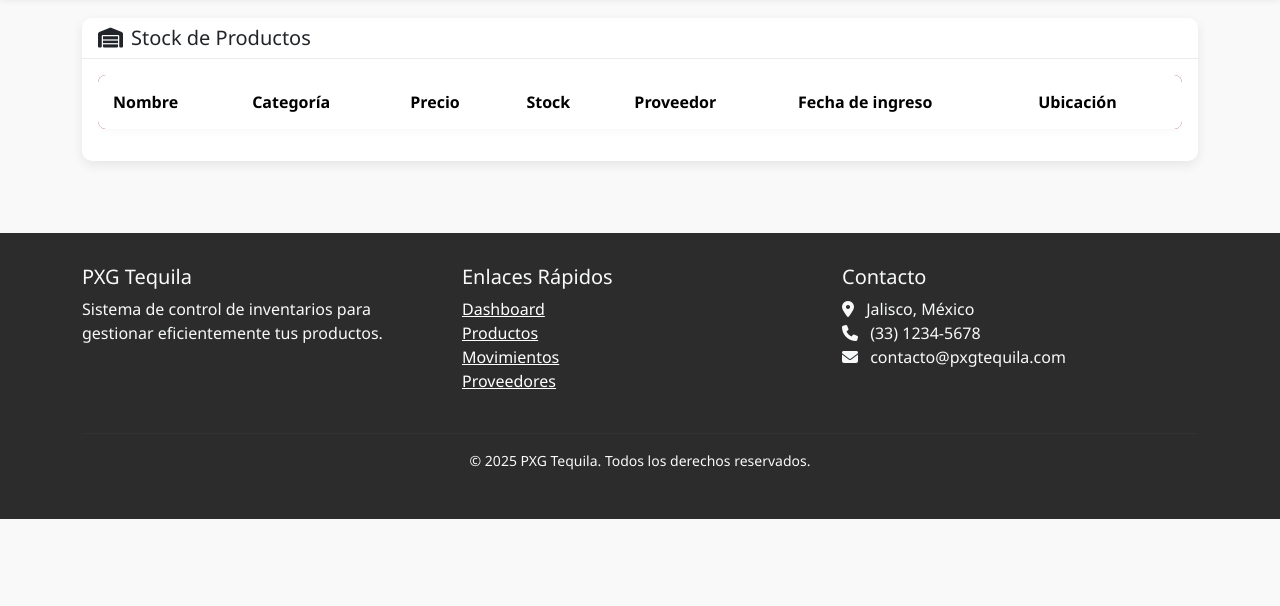
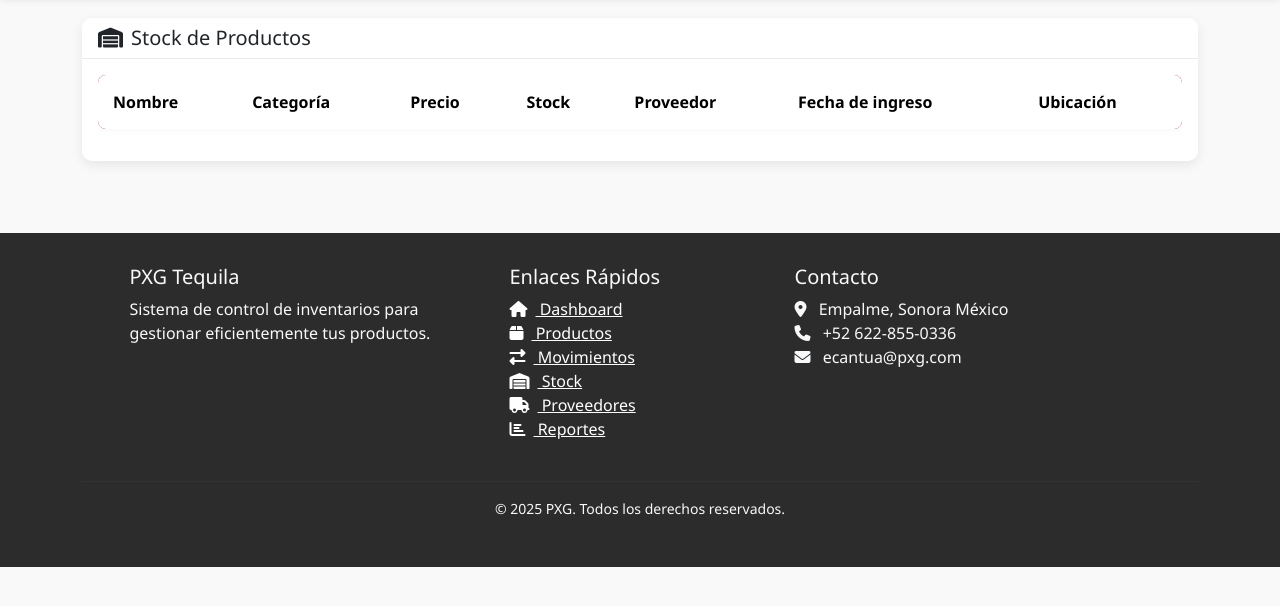
Before and after one commit to jcanett1/pxgtequilainventario, a plain HTML site: page stock.html in a window 1280 px wide. Shown: the part 66-672 px from the top of the page. Drawn offline with nearby package versions, Linux system fonts and the light colour scheme; some packages are replaced by stand-ins of ours; a script that the page names is missing.

Commit message:
Update stock.html

```diff
--- a/stock.html
+++ b/stock.html
@@ -226,35 +226,45 @@
   <!-- Footer -->
 <footer class="footer mt-5">
   <div class="container">
-      <div class="row">
+    <div class="row justify-content-center text-center text-md-start">
+      <!-- Columna PXG Tequila -->
       <div class="col-md-4 mb-4 mb-md-0">
         <h5>PXG Tequila</h5>
         <p>Sistema de control de inventarios para gestionar eficientemente tus productos.</p>
       </div>
-        <div class="col-md-4 mb-4 mb-md-0">
-          <h5>Enlaces Rápidos</h5>
-          <ul class="list-unstyled">
-            <li><a href="javascript:void(0)" class="text-white">Dashboard</a></li>
-            <li><a href="javascript:void(0)" class="text-white">Productos</a></li>
-            <li><a href="javascript:void(0)" class="text-white">Movimientos</a></li>
-            <li><a href="javascript:void(0)" class="text-white">Proveedores</a></li>
+
+      <!-- Columna Enlaces Rápidos -->
+      <div class="col-md-3 mb-4 mb-md-0">
+        <h5 class="text-center text-md-start">Enlaces Rápidos</h5>
+        <ul class="list-unstyled text-center text-md-start">
+          <li><a href="index.html" class="text-white"><i class="fas fa-home me-2"></i> Dashboard</a></li>
+          <li><a href="productos.html" class="text-white"><i class="fas fa-box me-2"></i> Productos</a></li>
+          <li><a href="movimientos.html" class="text-white"><i class="fas fa-exchange-alt me-2"></i> Movimientos</a></li>
+          <li><a href="stock.html" class="text-white"><i class="fas fa-warehouse me-2"></i> Stock</a></li>
+          <li><a href="proveedores.html" class="text-white"><i class="fas fa-truck me-2"></i> Proveedores</a></li>
+          <li><a href="reportes.html" class="text-white"><i class="fas fa-chart-bar me-2"></i> Reportes</a></li>
         </ul>
       </div>
+
+      <!-- Columna Contacto -->
       <div class="col-md-4">
-          <h5>Contacto</h5>
-          <ul class="list-unstyled">
-            <li><i class="fas fa-map-marker-alt me-2"></i> Jalisco, México</li>
-            <li><i class="fas fa-phone me-2"></i> (33) 1234-5678</li>
-            <li><i class="fas fa-envelope me-2"></i> contacto@pxgtequila.com</li>
+        <h5 class="text-center text-md-start">Contacto</h5>
+        <ul class="list-unstyled text-center text-md-start">
+          <li><i class="fas fa-map-marker-alt me-2"></i> Empalme, Sonora México</li>
+          <li><i class="fas fa-phone me-2"></i> +52 622-855-0336</li>
+          <li><i class="fas fa-envelope me-2"></i> ecantua@pxg.com</li>
         </ul>
       </div>
     </div>
+
     <hr class="mt-4 mb-3" style="border-color: rgba(255,255,255,0.1);">
+
     <div class="text-center">
-        <p class="small">© 2025 PXG Tequila. Todos los derechos reservados.</p>
+      <p class="small">© 2025 PXG. Todos los derechos reservados.</p>
     </div>
   </div>
 </footer>
+
 
   <!-- Scripts -->
   <script src="https://cdn.jsdelivr.net/npm/bootstrap@5.3.2/dist/js/bootstrap.bundle.min.js"></script>
```
Lines whose indentation alone changed are shown as unchanged.
